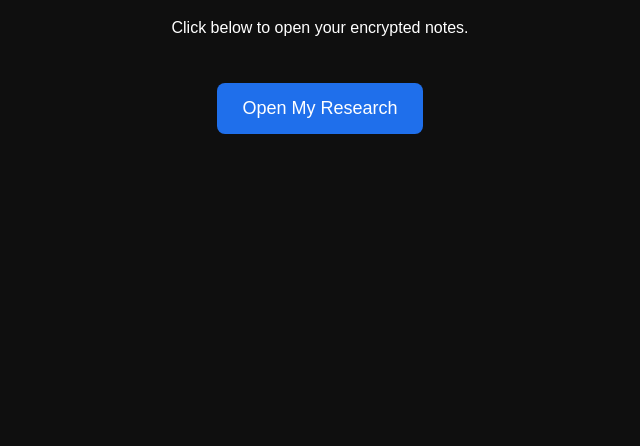
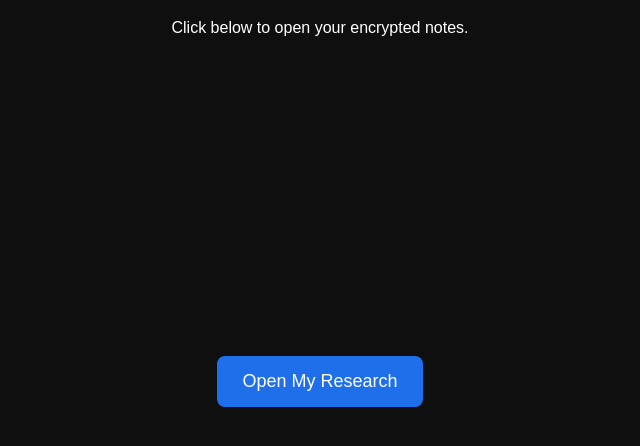
Before and after one commit to jaivaltamboli-pixel/jaivaltamboli-chess.github.io, a plain HTML site: page index.html in a window 1280 px wide. Shown: the part 130-576 px from the top of the page, without its empty margins (320-960 px from the left). Drawn offline with Linux system fonts and the light colour scheme.

Commit message:
Update index.html

```diff
--- a/index.html
+++ b/index.html
@@ -17,7 +17,7 @@
 
     a {
       display: inline-block;
-      margin-top: 30px;
+      margin-top: 303px;
       padding: 15px 25px;
       background: #1f6feb;
       color: white;
```
